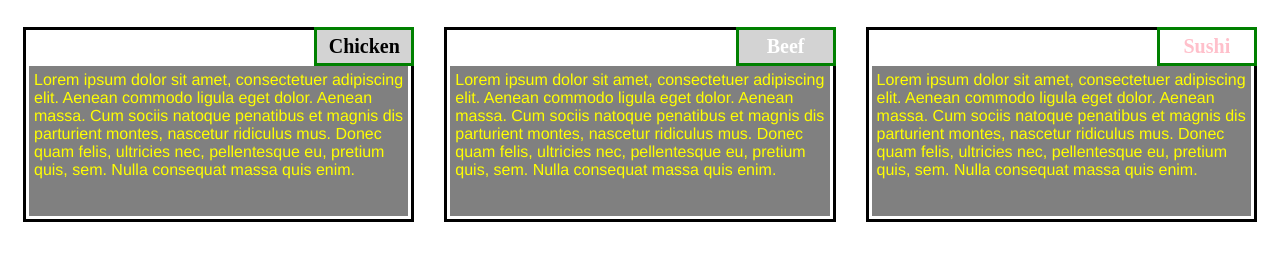
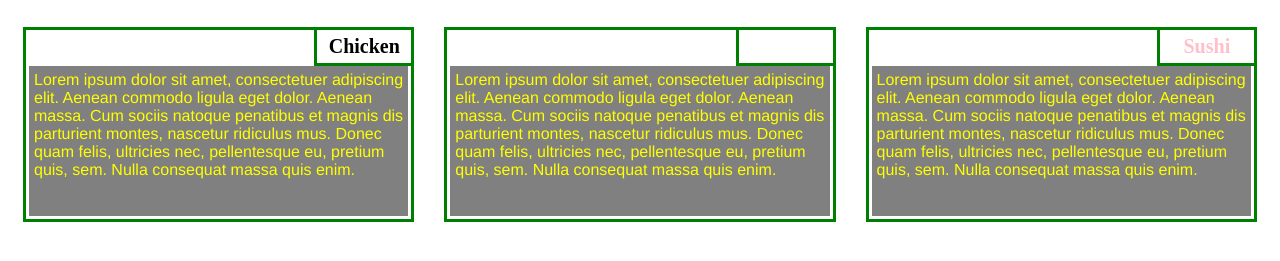
Before and after one commit to uiMaram/course, a plain HTML site: page module2-solution/index.html in a window 1280 px wide. Shown: the part 95-356 px from the top of the page. Drawn offline with Linux system fonts and the light colour scheme.

Commit message:
Update style.css

```diff
--- a/module2-solution/css/style.css
+++ b/module2-solution/css/style.css
@@ -24,7 +24,7 @@
     div {
         position: relative;
         background-color: D3D3D3;
-        border: 3.5px solid black;
+        border: 3.5px solid green;
         width: 100%;
         margin-left: auto;
         margin-right: auto;
@@ -40,7 +40,7 @@
         text-align: center;
         font-size: 125%;
         font-weight: bold;
-        background-color: #D3D3D3;
+        background-color: D3D3D3;
 
     }
 
@@ -54,7 +54,7 @@
         text-align: center;
         font-size: 125%;
         font-weight: bold;
-        background-color: #D3D3D3;
+        background-color: D3D3D3;
 
     }
 
```
